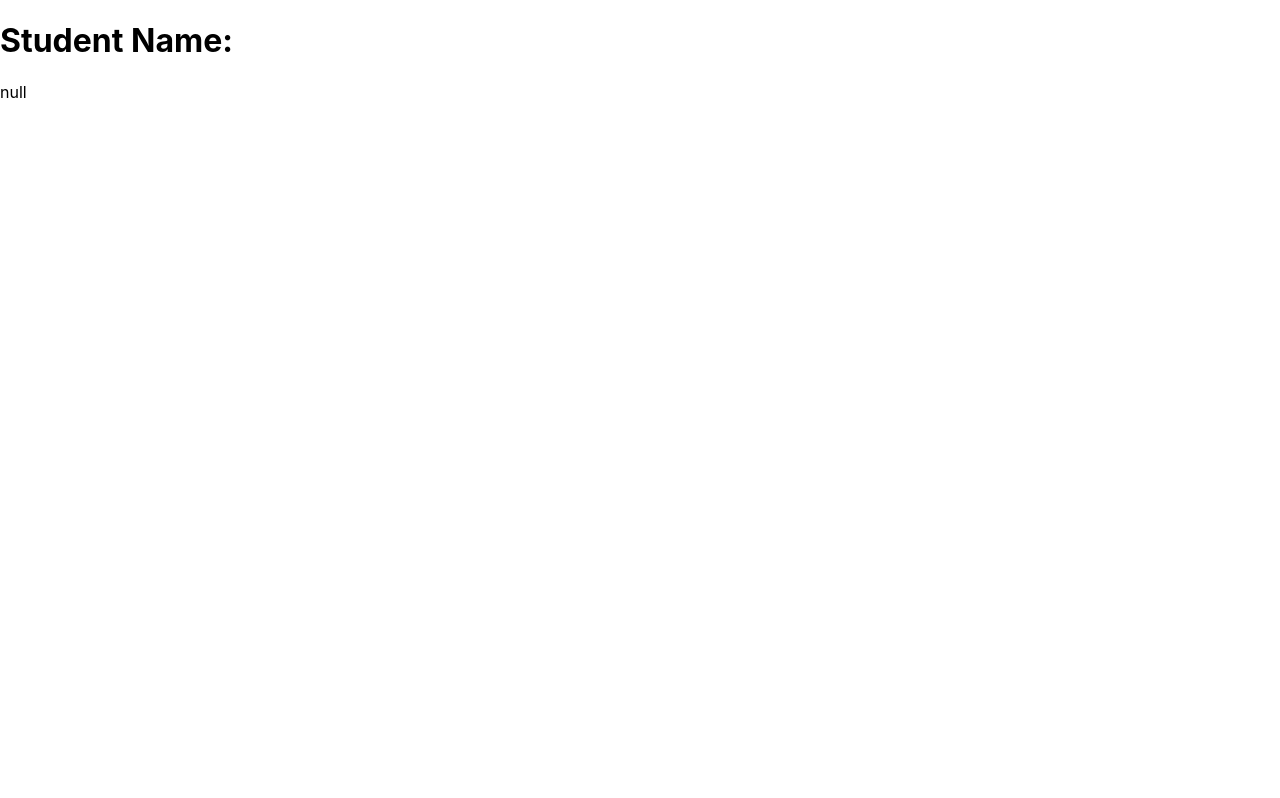
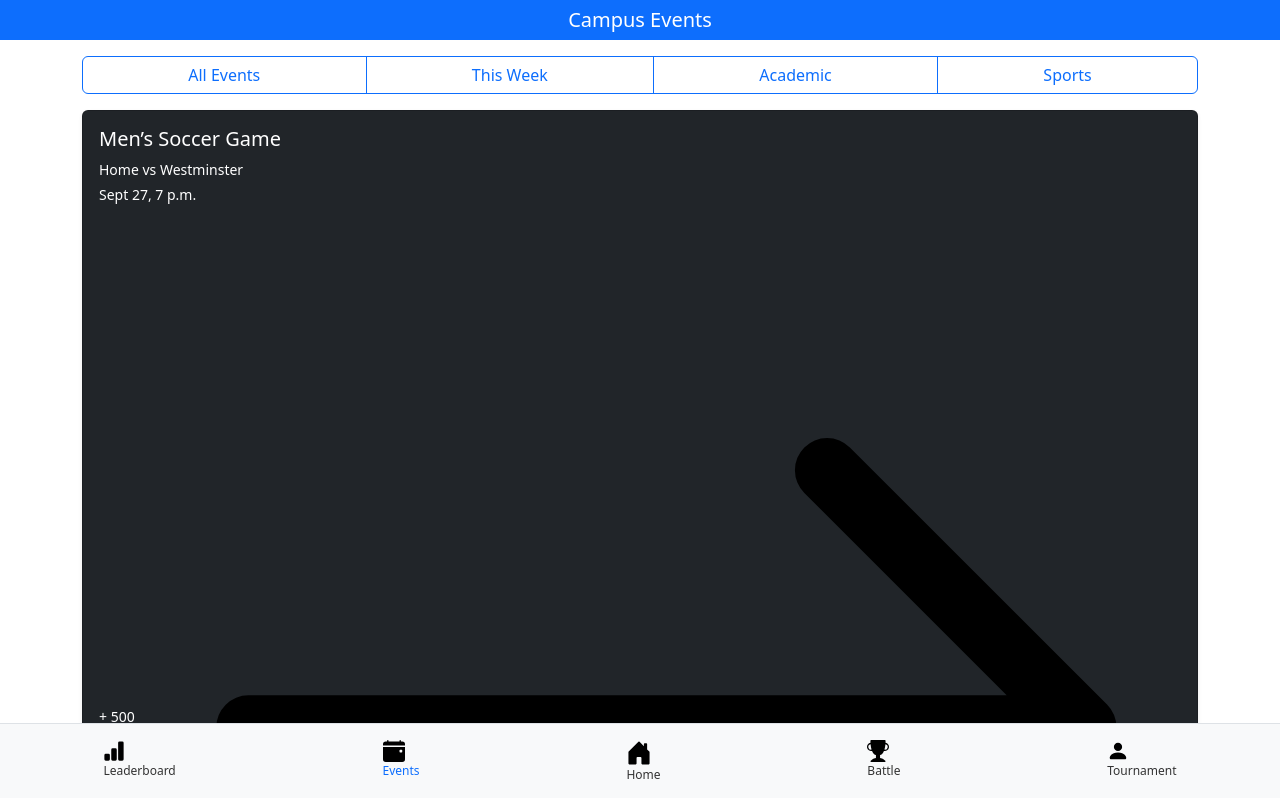
Before and after one commit to boccPSU/Campus_Clash, a React (Create React App) app in the folder campus_clash/: page /events in a window 1280 px wide. Shown: the top 798 px of the page. Built offline with nearby package versions, Linux system fonts and the light colour scheme; no server answers.

Commit message:
Added Basic bootstrap functionality

```diff
--- a/campus_clash/package.json
+++ b/campus_clash/package.json
@@ -7,8 +7,12 @@
     "@testing-library/jest-dom": "^6.9.1",
     "@testing-library/react": "^16.3.0",
     "@testing-library/user-event": "^13.5.0",
+    "bootstrap": "^5.3.8",
     "react": "^19.2.0",
+    "react-bootstrap": "^2.10.10",
+    "react-bootstrap-icons": "^1.11.6",
     "react-dom": "^19.2.0",
+    "react-router-dom": "^7.9.3",
     "react-scripts": "^5.0.1",
     "web-vitals": "^2.1.4"
   },
--- a/campus_clash/src/App.js
+++ b/campus_clash/src/App.js
@@ -1,24 +1,27 @@
-import logo from './logo.svg';
-import './App.css';
+import React from "react";
+
+// import routing tools to switch between pages
+import { BrowserRouter as Router, Routes, Route } from "react-router-dom";
+
+//needed to use bootstrap components
+import "bootstrap/dist/css/bootstrap.min.css";
+
+// import all currently finished screens
+import HomeScreen from "./screens/HomeScreen";
+import EventsScreen from "./screens/EventsScreen";
 
 function App() {
   return (
-    <div className="App">
-      <header className="App-header">
-        <img src={logo} className="App-logo" alt="logo" />
-        <p>
-          Edit <code>src/App.js</code> and save to reload.
-        </p>
-        <a
-          className="App-link"
-          href="https://reactjs.org"
-          target="_blank"
-          rel="noopener noreferrer"
-        >
-          Learn React
-        </a>
-      </header>
-    </div>
+    // defines the routes for navigation through the app, currently only home and events screen are working
+    <Router>
+      {/*sets each screen to a distict url within the app */}
+      <Routes>
+        {/* sets the home screen to the default path */}
+        <Route path="/" element={<HomeScreen />} />
+        {/* sets the /events path to the events page*/}
+        <Route path="/events" element={<EventsScreen />} />
+      </Routes>
+    </Router>
   );
 }
 
--- /dev/null
+++ b/campus_clash/src/components/BottomNav.js
@@ -0,0 +1,96 @@
+// This file defines the bottom navigation bar as a component to be used on every screen
+
+import React from "react";
+import { Nav } from "react-bootstrap";
+
+//import the icon designs used on the nav bar
+import {
+  HouseDoorFill,
+  CalendarEventFill,
+  TrophyFill,
+  PersonFill,
+  BarChartFill,
+} from "react-bootstrap-icons";
+
+//used for switching between the screens when the buttons are pressed
+import { useNavigate, useLocation } from "react-router-dom";
+
+function BottomNav() {
+  const navigate = useNavigate();   // allows navigation between routes
+  const location = useLocation();   // tracks what page you are currently on
+
+  //checks if a button is for the current
+  const isActive = (path) => location.pathname === path;
+
+  // style for the text under each icon
+  const navStyle = {
+    fontSize: "0.75rem",
+    color: "#333",
+  };
+
+  return (
+    // Nav is  a component from bootstrap that makes vertical navigation easy
+    // the line directly below sets the position of buttons and background of the nav bar
+    <Nav className="justify-content-around bg-light fixed-bottom border-top py-2">
+      {/* definition of the leaderboard button */}
+      <Nav.Item>
+        <Nav.Link
+          style={navStyle}
+          // sets color to blue if the page is currently active
+          className={isActive("/leaderboard") ? "text-primary" : ""}
+          onClick={() => navigate("/leaderboard")}
+        >
+            {/* definition of the leaderboard icon */}
+          <BarChartFill size={22} />
+          <div>Leaderboard</div>
+        </Nav.Link>
+      </Nav.Item>
+
+      {/*  definition of the events button */}
+      <Nav.Item>
+        <Nav.Link
+          style={navStyle}
+          className={isActive("/events") ? "text-primary" : ""}
+          onClick={() => navigate("/events")}
+        >
+            {/* definition of the events icon */}
+          <CalendarEventFill size={22} />
+          <div>Events</div>
+        </Nav.Link>
+      </Nav.Item>
+
+      {/*  definition of the home button */}
+      <Nav.Item>
+        <Nav.Link
+          style={navStyle}
+          className={isActive("/") ? "text-primary" : ""}
+          onClick={() => navigate("/")}
+        >
+            {/* definition of the home icon */}
+          <HouseDoorFill size={26} />
+          <div>Home</div>
+        </Nav.Link>
+      </Nav.Item>
+
+      {/*  definition of the battle button */}
+      <Nav.Item>
+        <Nav.Link style={navStyle}>
+            {/* definition of the battle icon */}
+          <TrophyFill size={22} />
+          <div>Battle</div>
+        </Nav.Link>
+      </Nav.Item>
+
+      {/*  definition of the tournament button */}
+      <Nav.Item>
+        <Nav.Link style={navStyle}>
+            {/* definition of the tournament icon */}
+          <PersonFill size={22} />
+          <div>Tournament</div>
+        </Nav.Link>
+      </Nav.Item>
+    </Nav>
+  );
+}
+
+export default BottomNav;
--- /dev/null
+++ b/campus_clash/src/components/CourseCard.js
@@ -0,0 +1,22 @@
+//shows information about a course and will be reusable for the home page
+import React from "react";
+import { Card, ProgressBar } from "react-bootstrap";
+
+function CourseCard({ name, grade, percent }) {
+    //sets the color based on current grade
+  const variant =
+    percent >= 85 ? "success" :
+    percent >= 70 ? "warning" : "danger";
+
+  return (
+    //creates a card for each course
+    <Card className="mb-2 shadow-sm">
+      <Card.Body className="p-2">
+        <Card.Title className="mb-1" style={{ fontSize: "1rem" }}>{name}</Card.Title>
+        <ProgressBar now={percent} variant={variant} label={`${percent}% ${grade}`} />
+      </Card.Body>
+    </Card>
+  );
+}
+
+export default CourseCard;
--- /dev/null
+++ b/campus_clash/src/components/EventCard.js
@@ -0,0 +1,22 @@
+import React from "react";
+import { Card } from "react-bootstrap";
+import { ArrowRight } from "react-bootstrap-icons";
+
+function EventCard({ title, subtitle, date, location, xp }) {
+  return (
+    <Card className="mb-3 shadow-sm bg-dark text-white">
+      <Card.Body>
+        <Card.Title>{title}</Card.Title>
+        <Card.Text className="mb-1 small">{subtitle}</Card.Text>
+        <Card.Text className="small mb-1">{date}</Card.Text>
+        <Card.Text className="small mb-2">{location}</Card.Text>
+        <div className="d-flex justify-content-between align-items-center">
+          <span className="small">+ {xp} XP</span>
+          <ArrowRight />
+        </div>
+      </Card.Body>
+    </Card>
+  );
+}
+
+export default EventCard;
--- a/campus_clash/src/index.js
+++ b/campus_clash/src/index.js
@@ -8,7 +8,7 @@ import CanvasDisplay
 const root = ReactDOM.createRoot(document.getElementById('root'));
 root.render(
   <React.StrictMode>
-    <CanvasDisplay />
+    <App />
 
   </React.StrictMode>
 );
--- /dev/null
+++ b/campus_clash/src/screens/EventsScreen.js
@@ -0,0 +1,64 @@
+import React from "react";
+import { Container, ButtonGroup, ToggleButton } from "react-bootstrap";
+import EventCard from "../components/EventCard";
+import BottomNav from "../components/BottomNav";
+
+function EventsScreen() {
+  const events = [
+    {
+      title: "Men’s Soccer Game",
+      subtitle: "Home vs Westminster",
+      date: "Sept 27, 7 p.m.",
+      location: "",
+      xp: 500
+    },
+    {
+      title: "Health and Wellness Fair",
+      subtitle: "Join for games, fruit, giveaways, music, and more!",
+      date: "Sept 19 & Sept 22, 10 a.m. – 3 p.m.",
+      location: "Well Being Boulevard",
+      xp: 600
+    },
+    {
+      title: "Philosophy Club Open Dialogue",
+      subtitle: "Explore new ideas and discuss freely.",
+      date: "Oct 1, 6 p.m.",
+      location: "Room 204, Main Hall",
+      xp: 400
+    }
+  ];
+
+  const filters = ["All Events", "This Week", "Academic", "Sports"];
+
+  return (
+    <>
+      <div className="bg-primary text-white text-center py-2">
+        <h5 className="m-0">Campus Events</h5>
+      </div>
+
+      <Container className="py-3">
+        <ButtonGroup className="mb-3 w-100">
+          {filters.map((f, i) => (
+            <ToggleButton
+              key={i}
+              type="radio"
+              variant="outline-primary"
+              name="filter"
+              value={f}
+            >
+              {f}
+            </ToggleButton>
+          ))}
+        </ButtonGroup>
+
+        {events.map((e, i) => (
+          <EventCard key={i} {...e} />
+        ))}
+      </Container>
+
+      <BottomNav />
+    </>
+  );
+}
+
+export default EventsScreen;
--- /dev/null
+++ b/campus_clash/src/screens/HomeScreen.js
@@ -0,0 +1,59 @@
+// creates the home screen using staic numbers and visuals for now until data is integrated
+
+import React from "react";
+import { Container, Card, Button } from "react-bootstrap";
+import CourseCard from "../components/CourseCard";
+import BottomNav from "../components/BottomNav";
+
+function HomeScreen() {
+
+    //placeholder course data for dispaly test purposes
+  const courses = [
+    { name: "CMPSC 421", percent: 86, grade: "B" },
+    { name: "CMPSC 475", percent: 95, grade: "A" },
+    { name: "CMPSC 212", percent: 79, grade: "C" },
+    { name: "CMPSC 474", percent: 65, grade: "D" },
+    { name: "STAT 318", percent: 50, grade: "F" },
+  ];
+
+  return (
+    <>
+    {/* creates the header */}
+      <div className="bg-primary text-white text-center py-2">
+        <h5 className="m-0">Term: Spring 25/26</h5>
+        <div className="small">XP: 10,500 points</div>
+      </div>
+
+{/* Container centers content and gives left/right padding */}
+      <Container className="py-3">
+        {/* Card gives a white box with shadow and padding */}
+        <Card className="p-3 mb-3 shadow-sm">
+          <h3 className="mb-1">GPA <span className="float-end">3.7</span></h3>
+          <div className="text-muted">Major: Computer Science</div>
+        </Card>
+
+        {/* Map each course to a CourseCard component */}
+        <h5>Courses</h5>
+        {courses.map((c, i) => (
+          <CourseCard key={i} {...c} />
+        ))}
+
+        {/* adds the addition buttons for progress report and study plan */}
+        <div className="d-flex justify-content-between mt-3">
+          <Button variant="outline-primary">Progress Report</Button>
+          <Button variant="primary">Study Plan</Button>
+        </div>
+
+        {/* adds the alert box */}
+        <Card className="p-2 mt-4">
+          <h6>Alerts</h6>
+          <p className="mb-0 small">Upcoming Exam in PHYS 212 worth 15% of your grade</p>
+        </Card>
+      </Container>
+
+      <BottomNav />
+    </>
+  );
+}
+
+export default HomeScreen;
```
Also changed, not shown: 1 other file (tests, documents, lock files or other folders).
